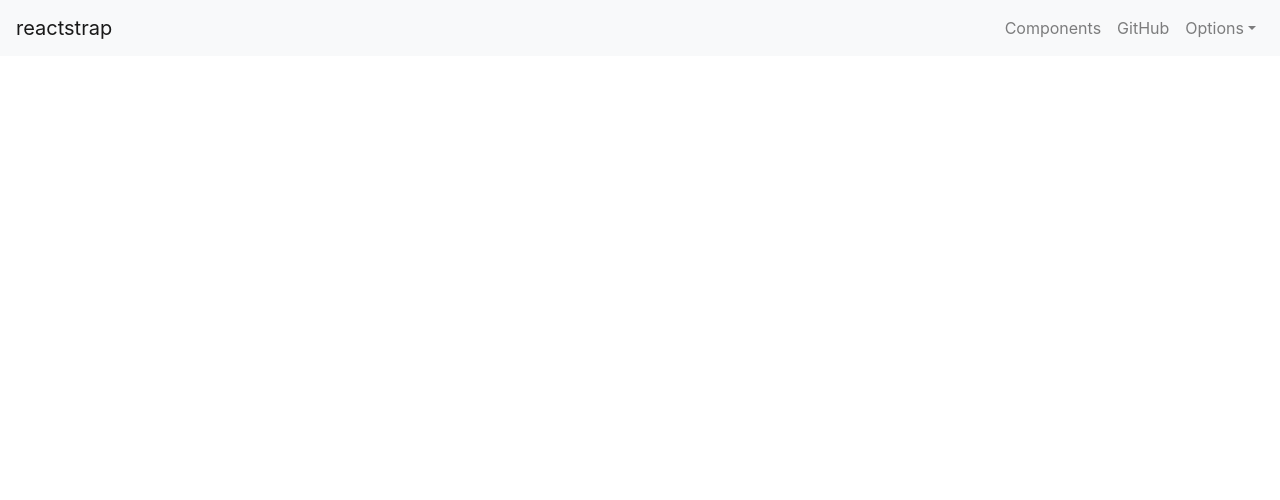
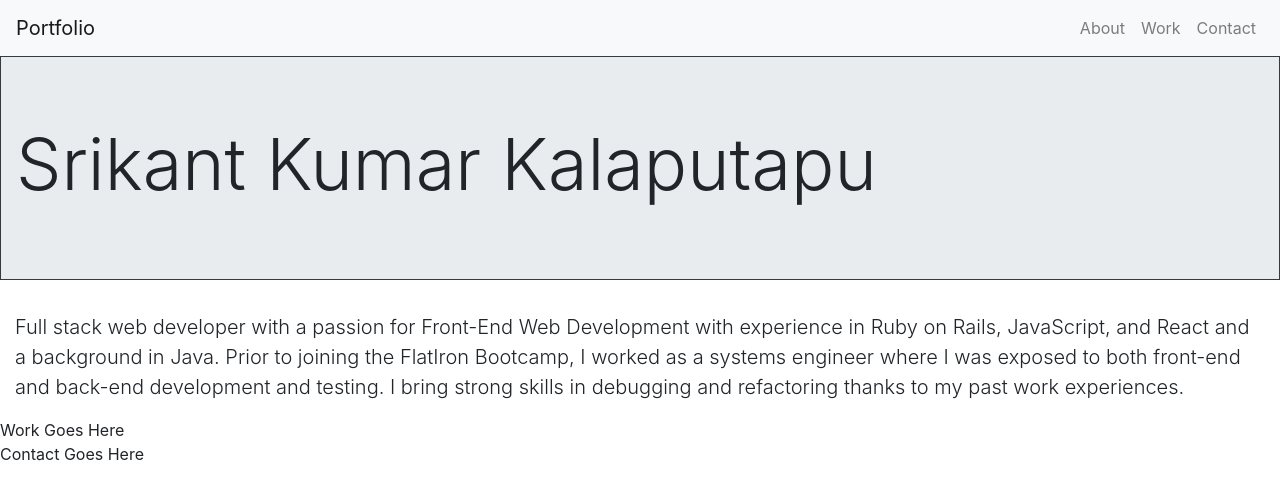
Before and after one commit to KSriki/Portfolio, a React app: page / in a window 1280 px wide. Shown: the top 500 px of the page. Built offline with nearby package versions, Linux system fonts and the light colour scheme.

Commit message:
hierarchy of compoennts

```diff
--- a/src/App.js
+++ b/src/App.js
@@ -2,12 +2,18 @@
 
  import React from 'react';
  import ReactDOM from 'react-dom';
-import NavBar from './js/components/presentational/NavBar';
+import NavBar from './js/components/containers/NavBar';
+import AboutContainer from './js/components/containers/AboutContainer';
+import WorkContainer from './js/components/containers/WorkContainer';
+import ContactContainer from './js/components/containers/ContactContainer';
 
 
  const App = () => (
    <div>
       <NavBar />
+      <AboutContainer />
+      <WorkContainer/>
+      <ContactContainer/>
    </div>
  )
 
--- /dev/null
+++ b/src/js/components/containers/AboutContainer.js
@@ -0,0 +1,23 @@
+import React from 'react';
+import Header from '../presentational/Header';
+import Summary from '../presentational/Summary';
+
+
+  export default class AboutContainer extends React.Component {
+
+
+
+
+    render(){
+
+
+        return (
+            <div>
+                <Header/>
+                <Summary/>
+            </div>
+          );
+
+    }
+
+  }
--- /dev/null
+++ b/src/js/components/containers/ContactContainer.js
@@ -0,0 +1,18 @@
+import React from 'react';
+
+  import rs from 'reactstrap';
+
+
+  export default class ContactContainer extends React.Component {
+
+
+
+
+    render(){
+
+
+        return (<div>Contact Goes Here</div>);
+
+    }
+
+  }
--- /dev/null
+++ b/src/js/components/containers/NavBar.js
@@ -0,0 +1,40 @@
+import React from 'react';
+
+  import {
+    Collapse,
+    Navbar,
+    NavbarToggler,
+    NavbarBrand,
+    Nav,
+    NavItem,
+    NavLink,
+    UncontrolledDropdown,
+    DropdownToggle,
+    DropdownMenu,
+    DropdownItem } from 'reactstrap';
+
+export default class NavBar extends React.Component {
+
+      render() {
+        return (
+          <div>
+            <Navbar color="light" light expand="md">
+              <NavbarBrand href="/">Portfolio</NavbarBrand>
+
+                <Nav className="ml-auto" navbar>
+                  <NavItem>
+                    <NavLink href="/">About</NavLink>
+                  </NavItem>
+                  <NavItem>
+                    <NavLink href="/">Work</NavLink>
+                  </NavItem>
+                  <NavItem>
+                    <NavLink href="/">Contact</NavLink>
+                  </NavItem>
+                </Nav>
+
+            </Navbar>
+          </div>
+        );
+      }
+    }
--- /dev/null
+++ b/src/js/components/containers/WorkContainer.js
@@ -0,0 +1,18 @@
+import React from 'react';
+
+  import rs from 'reactstrap';
+
+
+  export default class WorkContainer extends React.Component {
+
+
+
+
+    render(){
+
+
+        return (<div>Work Goes Here</div>);
+
+    }
+
+  }
--- /dev/null
+++ b/src/js/components/presentational/Header.js
@@ -0,0 +1,21 @@
+
+
+
+
+import React from 'react';
+
+import { Jumbotron, Container } from 'reactstrap';
+
+
+
+
+const Header = (props) => (
+    <div> <Jumbotron fluid className="border border-dark">
+    <Container fluid>
+      <h1 className="display-3">Srikant Kumar Kalaputapu</h1>
+      {/* add logo */}
+    </Container>
+  </Jumbotron></div>
+)
+
+export default Header
--- a/src/js/components/presentational/NavBar.js
+++ /dev/null
@@ -1,67 +0,0 @@
-import React from 'react';
-
-  import {
-    Collapse,
-    Navbar,
-    NavbarToggler,
-    NavbarBrand,
-    Nav,
-    NavItem,
-    NavLink,
-    UncontrolledDropdown,
-    DropdownToggle,
-    DropdownMenu,
-    DropdownItem } from 'reactstrap';
-
-export default class NavBar extends React.Component {
-    constructor(props) {
-        super(props);
-
-        this.toggle = this.toggle.bind(this);
-        this.state = {
-          isOpen: false
-        };
-      }
-      toggle() {
-        this.setState({
-          isOpen: !this.state.isOpen
-        });
-      }
-      render() {
-        return (
-          <div>
-            <Navbar color="light" light expand="md">
-              <NavbarBrand href="/">reactstrap</NavbarBrand>
-              <NavbarToggler onClick={this.toggle} />
-              <Collapse isOpen={this.state.isOpen} navbar>
-                <Nav className="ml-auto" navbar>
-                  <NavItem>
-                    <NavLink href="/components/">Components</NavLink>
-                  </NavItem>
-                  <NavItem>
-                    <NavLink href="https://github.com/reactstrap/reactstrap">GitHub</NavLink>
-                  </NavItem>
-                  <UncontrolledDropdown nav inNavbar>
-                    <DropdownToggle nav caret>
-                      Options
-                    </DropdownToggle>
-                    <DropdownMenu right>
-                      <DropdownItem>
-                        Option 1
-                      </DropdownItem>
-                      <DropdownItem>
-                        Option 2
-                      </DropdownItem>
-                      <DropdownItem divider />
-                      <DropdownItem>
-                        Reset
-                      </DropdownItem>
-                    </DropdownMenu>
-                  </UncontrolledDropdown>
-                </Nav>
-              </Collapse>
-            </Navbar>
-          </div>
-        );
-      }
-    }
--- /dev/null
+++ b/src/js/components/presentational/Summary.js
@@ -0,0 +1,15 @@
+
+
+import React from 'react';
+
+import { Jumbotron, Container } from 'reactstrap';
+
+const Summary = (props) => (
+    <div>
+    <Container fluid >
+     <p className="lead"> Full stack web developer with a passion for Front-End Web Development with experience in Ruby on Rails, JavaScript, and React and a background in Java. Prior to joining the FlatIron Bootcamp, I worked as a systems engineer where I was exposed to both front-end and back-end development and testing. I bring strong skills in debugging and refactoring thanks to my past work experiences.</p>
+    </Container>
+    </div>
+)
+
+export default Summary
```
Also changed, not shown: 1 other file (tests, documents, lock files or other folders).
